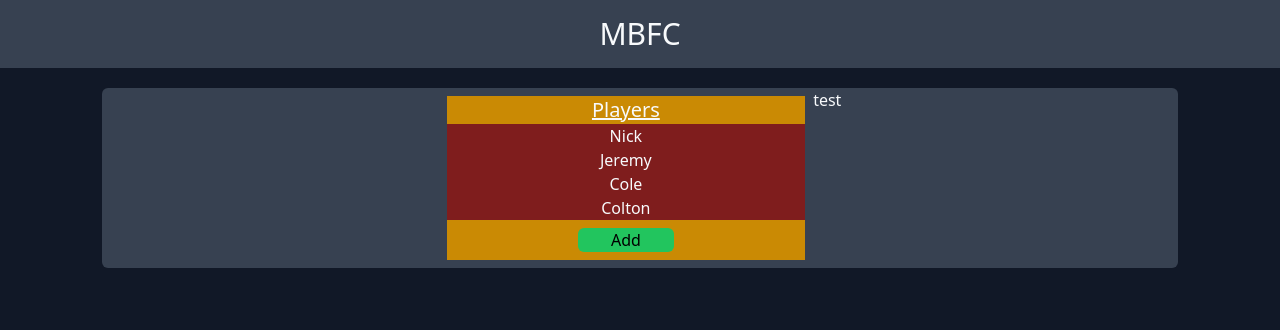
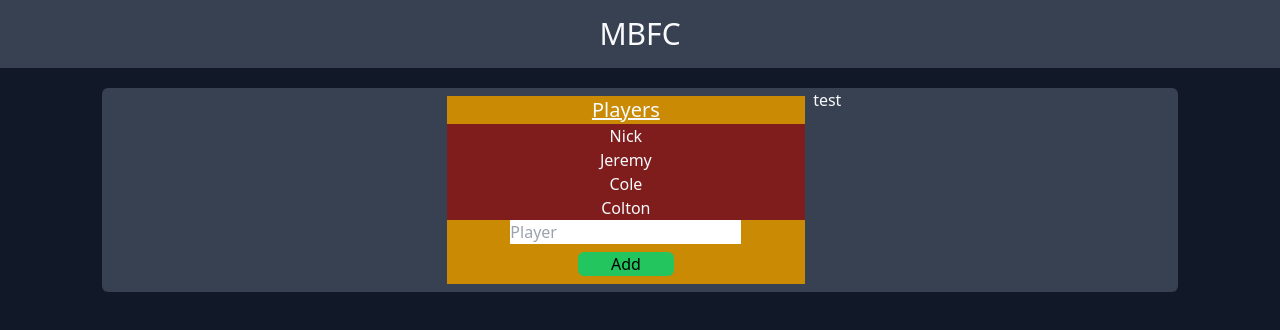
Before and after one commit to nickfrahm/mbfc, a React (Create React App) app in the folder client/: page /admin in a window 1280 px wide. Shown: the top 330 px of the page. Built offline with nearby package versions, Linux system fonts and the light colour scheme.

Commit message:
added text component to player form

```diff
--- a/client/src/components/AdminComponents/PlayerMenu.js
+++ b/client/src/components/AdminComponents/PlayerMenu.js
@@ -1,5 +1,6 @@
 import Button from './Button';
 import PlayersList from './PlayersList';
+import Text from './Text';
 
 function PlayerMenu(props) {
   const { players } = props;
@@ -7,6 +8,7 @@ function PlayerMenu(props) {
     <div className='bg-yellow-600 flex flex-col justify-center content-center w-1/3 m-2 text-center'>
       <h2 className='underline text-slate-50 text-xl'>Players</h2>
       <PlayersList players={players} />
+      <Text textType='playerName' text='Player' />
       <Button
         text='Add'
         style='container bg-green-500 text-black rounded-md cursor-pointer w-24 mx-auto my-2'
--- a/client/src/components/AdminComponents/Text.js
+++ b/client/src/components/AdminComponents/Text.js
@@ -1,5 +1,5 @@
 function Text(props) {
-  const { textType } = props;
+  const { textType, text } = props;
   const hide = {
     display: 'none',
   };
@@ -9,7 +9,7 @@ function Text(props) {
       <label for={textType} style={hide}>
         {textType}
       </label>
-      <input name={textType} type='text' placeholder={textType} />
+      <input name={textType} type='text' placeholder={text} />
     </div>
   );
 }
```
